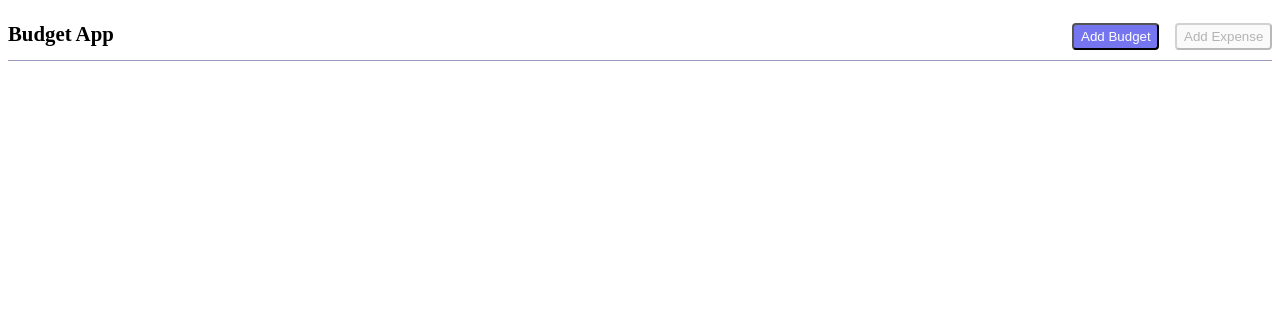
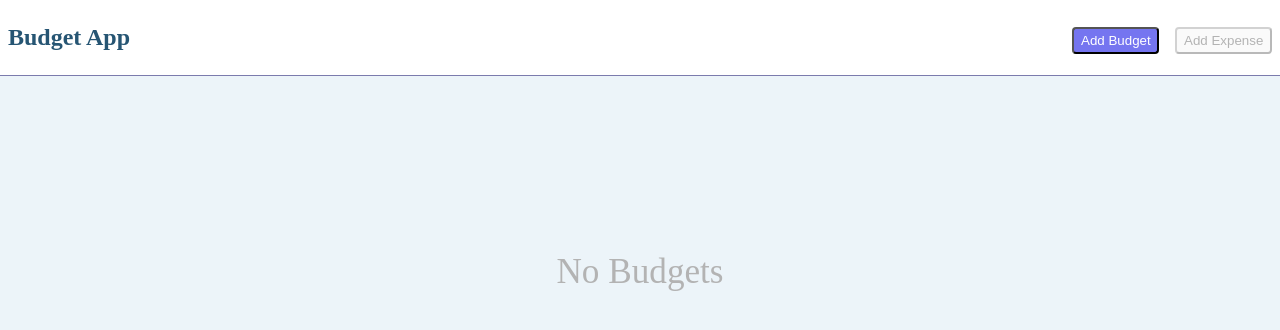
Before and after one commit to Tar-Nway-Oo/budget-app, a React (Vite) app: page / in a window 1280 px wide. Shown: the top 330 px of the page. Built offline with nearby package versions, Linux system fonts and the light colour scheme.

Commit message:
finish styling css for the whole project and all features

```diff
--- a/src/App.css
+++ b/src/App.css
@@ -1,18 +1,20 @@
 .app {
    margin: 0;
-   padding: .5em;
 }
 
 .header {
-   margin-bottom: 1em;
-   border-bottom: 1px solid rgb(154, 154, 192);
+   padding: .5em;
+   background-color: hsl(0, 0%, 100%);
+   border-bottom: 1px solid hsl(240, 23%, 58%);
    display: flex;
    justify-content: space-between;
    align-items: baseline;
 }
 
-.heading {
+.header > .heading {
    margin-right: auto;
+   font-size: 1.5rem;
+   color: hsl(203, 50%, 30%);
 }
 
 .btn-group {
@@ -32,6 +34,7 @@
 }
 
 .card-container {
+   padding: 1em;
    display: grid;
    grid-template-columns: repeat(auto-fill, minmax(250px, 1fr));
    gap: 1em;
--- a/src/App.tsx
+++ b/src/App.tsx
@@ -3,6 +3,7 @@ import { useBudgets } from "./contexts/useBudget"
 import BudgetCard from "./components/BudgetCard"
 import AddBudgetModal from "./components/AddBudgetModal";
 import AddExpenseModal from "./components/AddExpenseModal";
+import NoBudgets from "./components/NoBudgets";
 import "./App.css"
 
 export default function App() {
@@ -23,11 +24,13 @@ export default function App() {
           <button className="add-expense-btn" onClick={() => setShowExpenseModal(prevState => !prevState)} disabled={hasNobudgets}>Add Expense</button>
         </div>
       </div>
-      <div className="card-container">
-        {budgets.map(budget => (
-          <BudgetCard key={budget.id} {...budget} />
-        ))}
-      </div>
+      {hasNobudgets ? <NoBudgets />
+        : <div className="card-container">
+            {budgets.map(budget => (
+              <BudgetCard key={budget.id} {...budget} />
+            ))}
+          </div>
+      }
     </div>
   )
 }
--- a/src/components/AddBudgetModal.tsx
+++ b/src/components/AddBudgetModal.tsx
@@ -33,8 +33,8 @@ export default function AddBudgetModal({showBudgetModal, setShowBudgetModal}: Ad
         <input ref={maxRef} id="maximum-amount" defaultValue={100} type="number" required />
       </div>
       <div className="btn-group">
-        <button type="button" onClick={() => setShowBudgetModal(false)}>Cancel</button>
-        <button type="submit">Add</button>
+        <button className="cancel-btn" type="button" onClick={() => setShowBudgetModal(false)}>Cancel</button>
+        <button className="add-btn" type="submit">Add</button>
       </div>
     </form>
   )
--- a/src/components/AddExpenseModal.tsx
+++ b/src/components/AddExpenseModal.tsx
@@ -40,8 +40,8 @@ export default function AddExpenseModal({ showBudgetModal, showExpenseModal, set
         ))}
       </select>
       <div className="btn-group">
-        <button type="button" onClick={() => setShowExpenseModal(false)}>Cancel</button>
-        <button type="submit">Add</button>
+        <button className="cancel-btn" type="button" onClick={() => setShowExpenseModal(false)}>Cancel</button>
+        <button className="add-btn" type="submit">Add</button>
       </div>
     </form>
   )
--- /dev/null
+++ b/src/components/NoBudgets.tsx
@@ -0,0 +1,7 @@
+import "./components.css"
+
+export default function NoBudgets() {
+  return (
+      <p className="no-budget-text">No Budgets</p>
+  )
+}
--- a/src/components/ViewExpensesModal.tsx
+++ b/src/components/ViewExpensesModal.tsx
@@ -9,19 +9,23 @@ type ViewExpensesModalProps = {
 }
 export default function ViewExpensesModal({budgetId, showViewExpensesModal, setShowViewExpensesModal}: ViewExpensesModalProps) {
 
-  const {budgets, getExpenses} = useBudgets();
+  const {budgets, getExpenses, deleteExpense} = useBudgets();
   const selectedBudget = budgets.find(budget => budget.id === budgetId);
   const filteredExpenses = getExpenses(budgetId);
 
   return (
     <div className={`view-expenses-modal ${showViewExpensesModal ? "show" : ""}`}>
       <div className="header">
-        <p className="heading">Expenses for {selectedBudget?.name}</p>
+        <p className="name">Expenses for {selectedBudget?.name}</p>
         <span className="remove-icon" onClick={() => setShowViewExpensesModal(false)}>&times;</span>
       </div>
       <div className="list">
         {filteredExpenses.map(expense => (
-          <p className="list-item" key={expense.id}>{expense.description} <span style={{marginLeft: "1em"}}>{formatCurrency(expense.amount)}</span></p>
+          <div className="list-item" key={expense.id}>
+            <p>{expense.description}</p>
+            <p>{formatCurrency(expense.amount)}</p>
+            <button className="delete-btn" onClick={() => deleteExpense(expense.id)}>Delete</button>
+          </div>
         ))}
       </div>
     </div>
--- a/src/components/components.css
+++ b/src/components/components.css
@@ -1,7 +1,9 @@
 .card {
    position: relative;
    padding: 1em;
+   border-radius: .3em;
    box-shadow: 0 0 5px 1px hsl(0, 0%, 50%);
+   background-color: hsl(0, 0%, 100%);
 }
 
 .card > .head {
@@ -31,6 +33,8 @@
 
 .modal {
    position: absolute;
+   background-color: hsl(0, 0%, 100%);
+   border-radius: .3em;
    left: 50%;
    z-index: 3;
    transition: transform 200ms ease-in-out;
@@ -52,6 +56,24 @@
    align-self: center;
 }
 
+.input-group {
+   display: grid;
+   grid-template-columns: auto 1fr;
+   gap: .5em;
+   align-items: baseline;
+}
+
+.input-group > input {
+   padding: .5em .3em;
+   border-radius: .3em;
+   border: 1px solid hsl(0, 0%, 50%);
+   outline: none;
+}
+
+.input-group > input:focus {
+   border-color: hsl(0, 0%, 0%);
+}
+
 .modal > .btn-group {
    width: 100%;
    margin-top: 1.5em;
@@ -59,11 +81,23 @@
    justify-content: space-between;
    align-items: center;
 }
+
+.btn-group > .cancel-btn {
+   border-color: hsl(240, 80%, 50%);
+   color: hsl(240, 80%, 50%);
+}
+
+.btn-group > .add-btn {
+   background-color: hsl(240, 80%, 70%);
+   color: hsl(0, 0%, 100%);
+}
+
 .view-expenses-modal {
    position: absolute;
+   background-color: hsl(0, 0%, 100%);
+   border-radius: .3em;
    min-width: 100%;
    min-height: 100%;
-   background-color: hsl(160, 70%, 95%);
    top: 0;
    left: 0;
    z-index: 2;
@@ -78,11 +112,11 @@
    transform: scale(1);
 }
 
-.header {
+.view-expenses-modal > .header {
    position: relative;
 }
 
-.header > .heading {
+.header > .name {
    font-size: 1.3rem;
 }
 
@@ -104,4 +138,21 @@
 
 .list-item {
    color: hsl(0, 0%, 20%);
+   display: flex;
+   align-items: center;
+   gap: 1em;
 }
+
+.list-item > .delete-btn {
+   font-size: .7em;
+   border-color: hsl(0, 30%, 50%);
+   color: hsl(0, 30%, 50%);
+}
+
+.no-budget-text {
+   font-size: 2.2rem;
+   text-align: center;
+   margin-top: 5em;
+   color: hsl(0, 0%, 70%);
+   font-weight: 300;
+}
--- a/src/index.css
+++ b/src/index.css
@@ -5,6 +5,7 @@
 body {
    margin: 0;
    padding: 0;
+   background-color: hsl(203, 50%, 95%);
 }
 
 button {
```
